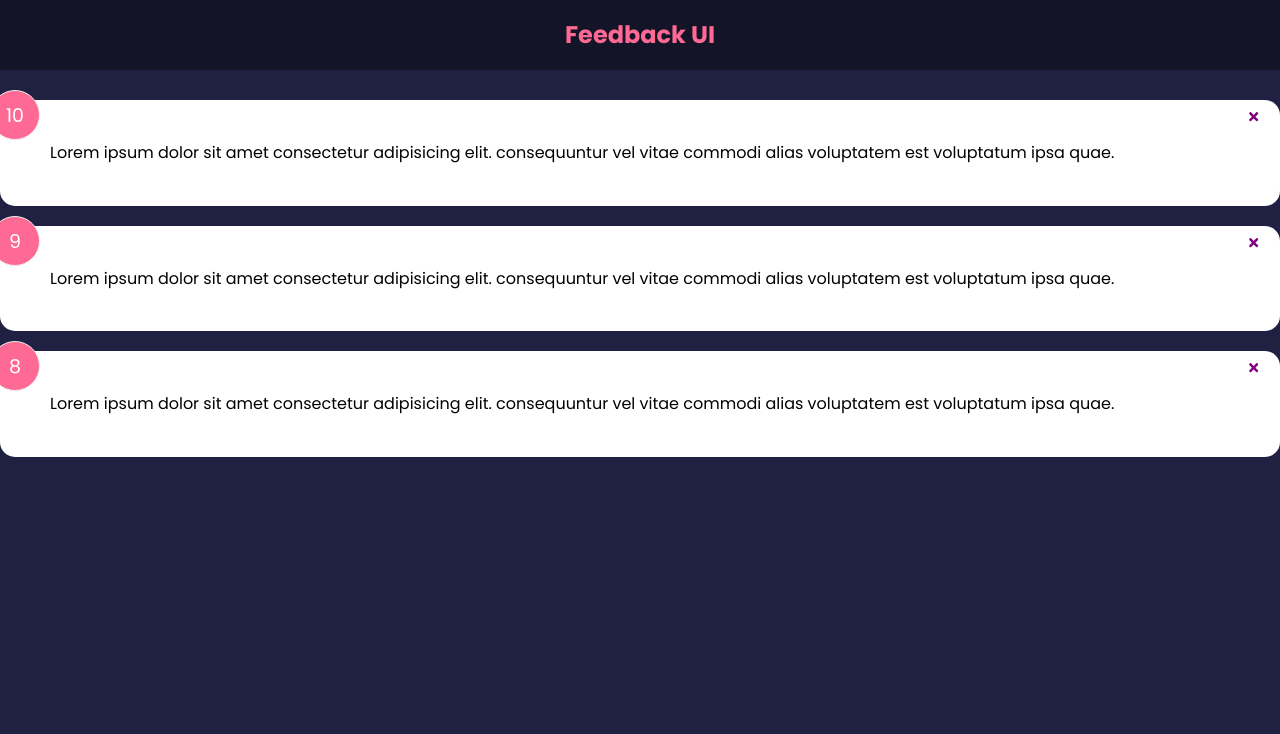
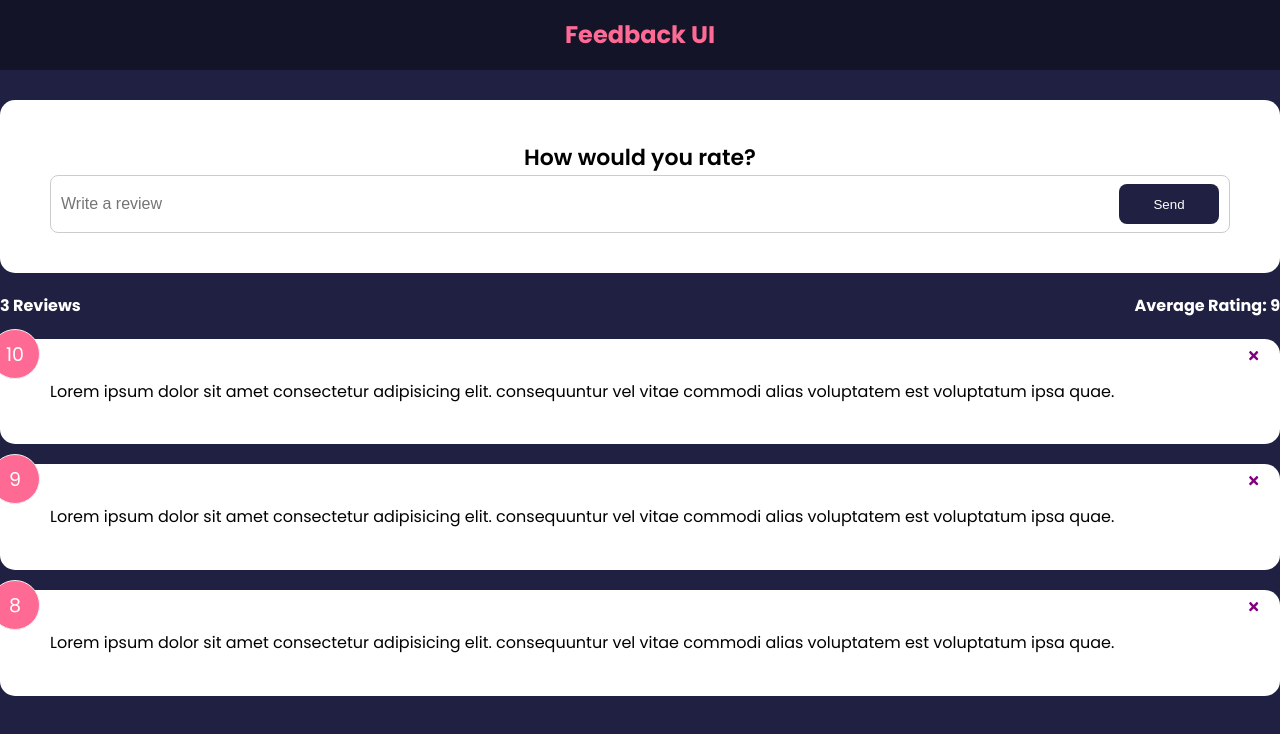
Before and after one commit to NerijusU/feedback-app, a React (Create React App) app: page / in a window 1280 px wide. Shown: the top 734 px of the page. Built offline with nearby package versions, Linux system fonts and the light colour scheme.

Commit message:
add form and button

```diff
--- a/src/App.js
+++ b/src/App.js
@@ -1,6 +1,8 @@
 import { useState } from "react";
 import Header from "./components/Header";
 import FeedbackList from "./components/FeedbackList";
+import FeedbackStats from "./components/FeedbackStats";
+import FeedbackForm from "./components/FeedbackForm";
 import FeedbackData from "./data/FeedbackData";
 
 export default function App() {
@@ -16,6 +18,8 @@
     <>
       <Header />
       <div>
+        <FeedbackForm />
+        <FeedbackStats feedback={feedback} />
         <FeedbackList feedback={feedback}
         handleDelete={deleteFeedback} />
       </div>
--- /dev/null
+++ b/src/components/FeedbackForm.jsx
@@ -0,0 +1,31 @@
+import React, { useState } from "react";
+import Card from "./shared/Card";
+import Button from "./shared/Button";
+
+function FeedbackForm() {
+  const [text, setText] = useState("");
+
+  const handleTextChange = (e) => {
+    setText(e.target.value);
+  };
+
+  return (
+    <Card>
+      <form>
+        <h2>How would you rate?</h2>
+        {/* @todo - rating select component */}
+        <div className="input-group">
+          <input
+            onChange={handleTextChange}
+            type="text"
+            placeholder="Write a review"
+            value={text}
+          />
+          <Button type="submit">Send</Button>
+        </div>
+      </form>
+    </Card>
+  );
+}
+
+export default FeedbackForm;
--- a/src/components/FeedbackItem.jsx
+++ b/src/components/FeedbackItem.jsx
@@ -1,4 +1,4 @@
-import {FaTimes} from 'react-icons/fa'
+import {FaTimes} from 'react-icons/fa' // x icon (delete)
 import PropTypes from 'prop-types'
 import Card from "./shared/Card"
 
--- a/src/components/FeedbackStats.jsx
+++ b/src/components/FeedbackStats.jsx
@@ -1,11 +1,25 @@
 import React from 'react'
+import PropTypes from 'prop-types'
 
-function FeedbackStats() {
+function FeedbackStats({feedback}) {
+    // Calculate ratings avg
+    let average = feedback.reduce((acc, cur) => {
+        return acc + cur.rating
+    }, 0) / feedback.length
+
+    average = average.toFixed(1).replace(/[.,]0$/, '')
+
+
   return (
-    <div>
-
+    <div className='feedback-stats'>
+      <h4>{feedback.length} Reviews</h4>
+      <h4>Average Rating: {isNaN(average) ? 0 : average}</h4>
     </div>
   )
 }
 
+FeedbackStats.propTypes = {
+    feedback: PropTypes.array.isRequired,
+}
+
 export default FeedbackStats
--- /dev/null
+++ b/src/components/shared/Button.jsx
@@ -0,0 +1,25 @@
+import React from 'react'
+import PropTypes from 'prop-types'
+
+function Button({children, version, type, isDisabled}) {
+  return (
+    <button type={type} disabled={isDisabled} className={`btn btn-${version}`}>
+      {children}
+    </button>
+  )
+}
+
+Button.defaultProps = {
+    version: 'primary',
+    type: 'button',
+    isDisabled: false
+}
+
+Button.propTypes = {
+    children: PropTypes.node.isRequired,
+    version: PropTypes.string,
+    type: PropTypes.string,
+    isDisabled: PropTypes.bool,
+}
+
+export default Button
```
